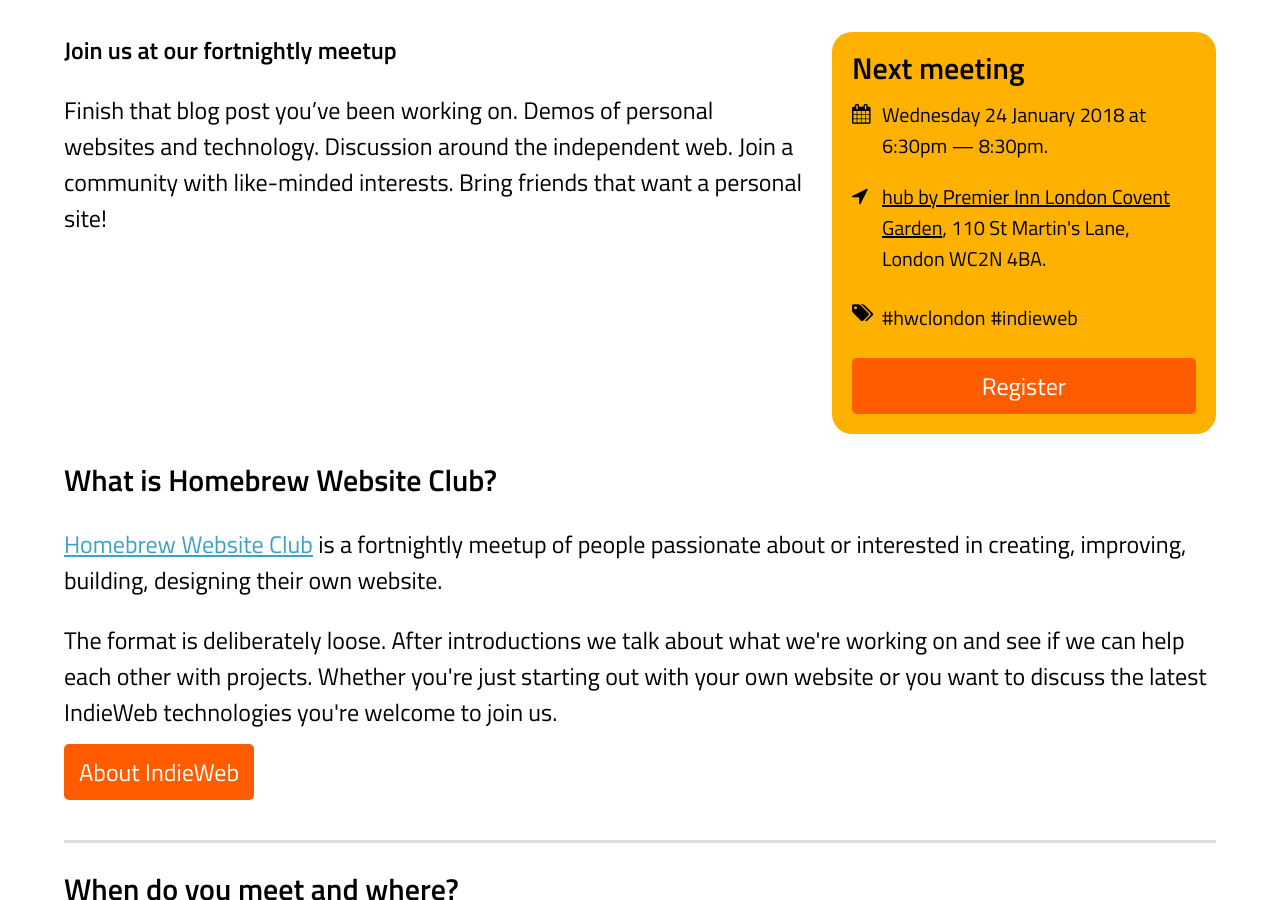
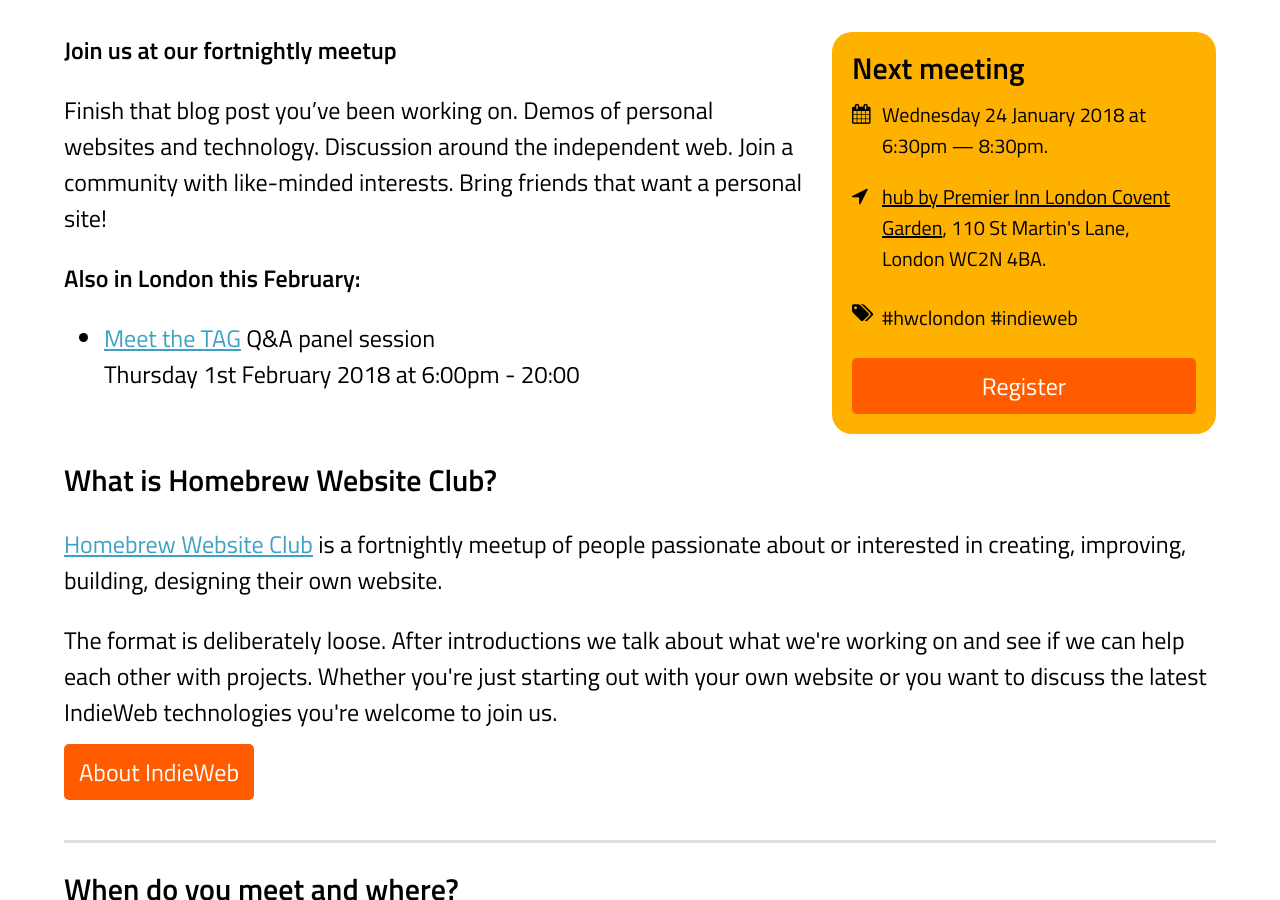
Before and after one commit to hwclondon/hwclondon.github.io, a Jekyll site: the page built from index.html, in a window 1280 px wide and 900 px high, scrolled down 550 px. Built offline with Jekyll 4.4.1, drawn with Linux system fonts in a browser that asks for light colours.

Commit message:
Event update

```diff
--- a/index.html
+++ b/index.html
@@ -15,7 +15,11 @@
       <div class="inner">
       <p><strong>Join us at our fortnightly meetup</strong></p>
       <p>Finish that blog post you’ve been working on. Demos of personal websites and technology. Discussion around the independent web. Join a community with like-minded interests. Bring friends that want a personal site!</p>
-
+      <p><strong>Also in London this February:</strong></p>
+      <ul>
+        <li><a href="https://ti.to/w3c-tag/meet-the-tag-london/">Meet the TAG</a> Q&amp;A panel session<br><time class="dt-start" datetime="2018-02-01 18:00:00 +0000">Thursday 1st February 2018 at 6:00pm
+        </time> - <time class="dt-end" datetime="2018-02-01 20:00:00 +0000">20:00</time></li>
+      </ul>
       </div>
     </div>
 
```
